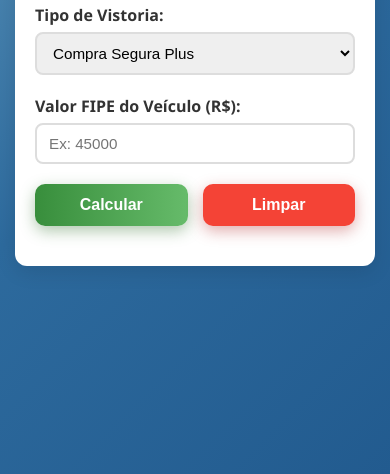
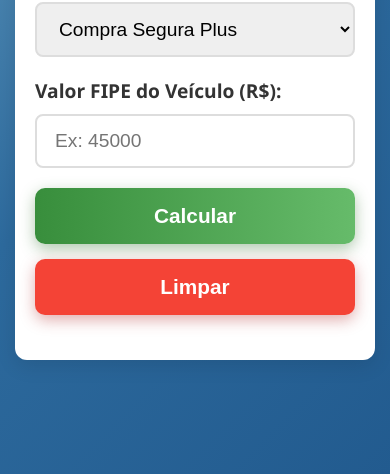
Before and after one commit to AEDelta/Calculadora, a plain HTML site: page index.html in a window 390 px wide. Shown: the part 370-844 px from the top of the page. Drawn offline with Linux system fonts and the light colour scheme.

Commit message:
Resolvendo conflitos

```diff
--- a/index.html
+++ b/index.html
@@ -2,6 +2,7 @@
 <html lang="pt-BR">
 <head>
     <meta charset="UTF-8" />
+    <meta name="viewport" content="width=device-width, initial-scale=1" />
     <title>Prevencar Calculadora</title>
     <link rel="stylesheet" href="style.css" />
 </head>
@@ -22,7 +23,15 @@
         </select>
 
         <label for="fipe">Valor FIPE do Veículo (R$):</label>
-        <input type="number" id="fipe" placeholder="Ex: 45000" min="0" step="0.01" />
+        <input
+            type="number"
+            id="fipe"
+            placeholder="Ex: 45000"
+            min="0"
+            step="0.01"
+            inputmode="decimal"
+            pattern="[0-9]*"
+        />
 
         <div class="botoes">
             <button class="btn-calcular" onclick="calcular()">Calcular</button>
--- a/style.css
+++ b/style.css
@@ -3,25 +3,33 @@
     box-sizing: border-box;
 }
 
+html, body {
+    width: 100%;
+    height: 100%;
+    margin: 0;
+    padding: 0;
+    overflow-x: hidden;
+}
+
 body {
-    background: linear-gradient(135deg, #6aa1c3,#2d6a9d, #225b8f);
+    background: linear-gradient(135deg, #6aa1c3, #2d6a9d, #225b8f);
     font-family: 'Segoe UI', Tahoma, Geneva, Verdana, sans-serif;
-    margin: 0;
-    min-height: 100vh;
     display: flex;
     justify-content: center;
     align-items: center;
     padding: 20px;
     color: #333;
+    min-height: 100vh;
 }
 
 .container {
     background-color: #fff;
     padding: 30px 40px;
     border-radius: 15px;
-    box-shadow: 0 10px 30px rgba(0,0,0,0.1);
+    box-shadow: 0 10px 30px rgba(0, 0, 0, 0.1);
     max-width: 420px;
     width: 100%;
+    margin: 0 10px;
 }
 
 .logo {
@@ -53,17 +61,19 @@ label {
     font-size: 1.1rem;
 }
 
-select, input[type="number"] {
+select,
+input[type='number'] {
     width: 100%;
-    padding: 12px 15px;
+    padding: 14px 20px;
     margin-bottom: 20px;
     border: 2px solid #ddd;
     border-radius: 8px;
-    font-size: 1rem;
+    font-size: 1.1rem;
     transition: border-color 0.3s ease;
 }
 
-select:focus, input[type="number"]:focus {
+select:focus,
+input[type='number']:focus {
     outline: none;
     border-color: #6aa1c3;
     box-shadow: 0 0 5px #225b8f;
@@ -84,16 +94,16 @@ select:focus, input[type="number"]:focus {
     color: white;
     border: none;
     border-radius: 10px;
-    padding: 14px;
-    font-size: 1.1rem;
+    padding: 16px;
+    font-size: 1.2rem;
     font-weight: 700;
     cursor: pointer;
-    box-shadow: 0 5px 15px rgba(54,117,49,0.4);
+    box-shadow: 0 5px 15px rgba(54, 117, 49, 0.4);
     transition: background 0.3s ease;
 }
 
 .btn-calcular:hover {
-    background: linear-gradient(90deg,#388e3c, #66bb6a);
+    background: linear-gradient(90deg, #388e3c, #66bb6a);
 }
 
 .btn-limpar {
@@ -101,11 +111,11 @@ select:focus, input[type="number"]:focus {
     color: white;
     border: none;
     border-radius: 10px;
-    padding: 14px;
-    font-size: 1.1rem;
+    padding: 16px;
+    font-size: 1.2rem;
     font-weight: 700;
     cursor: pointer;
-    box-shadow: 0 5px 15px rgba(180,50,50,0.4);
+    box-shadow: 0 5px 15px rgba(180, 50, 50, 0.4);
     transition: background-color 0.3s ease;
 }
 
@@ -117,57 +127,69 @@ select:focus, input[type="number"]:focus {
     margin-top: 25px;
     background-color: #9ad2f5;
     border-left: 6px solid #225b8f;
-    padding: 18px 20px;
+    padding: 20px 25px;
     border-radius: 10px;
-    font-size: 1.1rem;
+    font-size: 1.2rem;
     color: #000000;
-    box-shadow: 0 4px 12px rgba(0,0,0,0.05);
+    box-shadow: 0 4px 12px rgba(0, 0, 0, 0.05);
+    word-wrap: break-word;
 }
 
-/* Responsividade */
+/* Responsividade forte */
 
-@media(max-width: 600px) {
+@media (max-width: 600px) {
     body {
-        padding: 15px;
+        padding: 10px;
     }
 
     .container {
-        padding: 20px;
         max-width: 100%;
+        width: 100%;
+        margin: 0 5px;
+        padding: 25px 20px;
         border-radius: 12px;
-        box-shadow: 0 6px 20px rgba(0,0,0,0.1);
+        box-shadow: 0 6px 20px rgba(0, 0, 0, 0.1);
     }
 
     .logo img {
         max-width: 130px;
+        max-height: 90px;
     }
 
     h2 {
-        font-size: 1.7rem;
+        font-size: 2rem;
         margin-top: 5px;
         margin-bottom: 20px;
     }
 
     label {
-        font-size: 1rem;
-        margin-bottom: 6px;
+        font-size: 1.2rem;
+        margin-bottom: 10px;
     }
 
-    select, input[type="number"] {
-        padding: 10px 12px;
-        font-size: 0.95rem;
+    select,
+    input[type='number'] {
+        padding: 14px 18px;
+        font-size: 1.2rem;
     }
 
-    .btn-calcular, .btn-limpar {
-        padding: 12px;
-        font-size: 1rem;
+    .botoes {
+        flex-direction: column;
+        gap: 15px;
+    }
+
+    .btn-calcular,
+    .btn-limpar {
+        padding: 16px;
+        font-size: 1.3rem;
+        width: 100%;
     }
 
     .result {
-        font-size: 1rem;
-        padding: 15px 18px;
+        font-size: 1.3rem;
+        padding: 20px 22px;
         margin-top: 20px;
-        border-left-width: 5px;
-        border-radius: 8px;
+        border-left-width: 6px;
+        border-radius: 10px;
     }
 }
```
